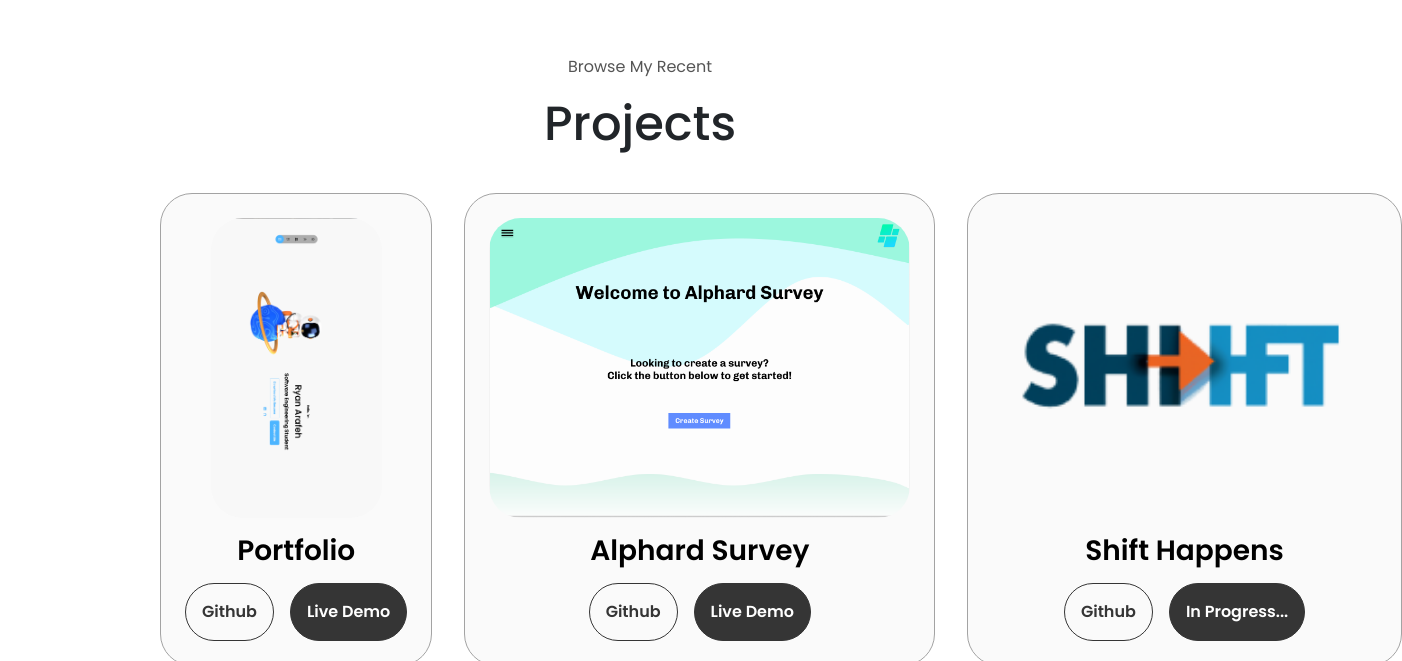
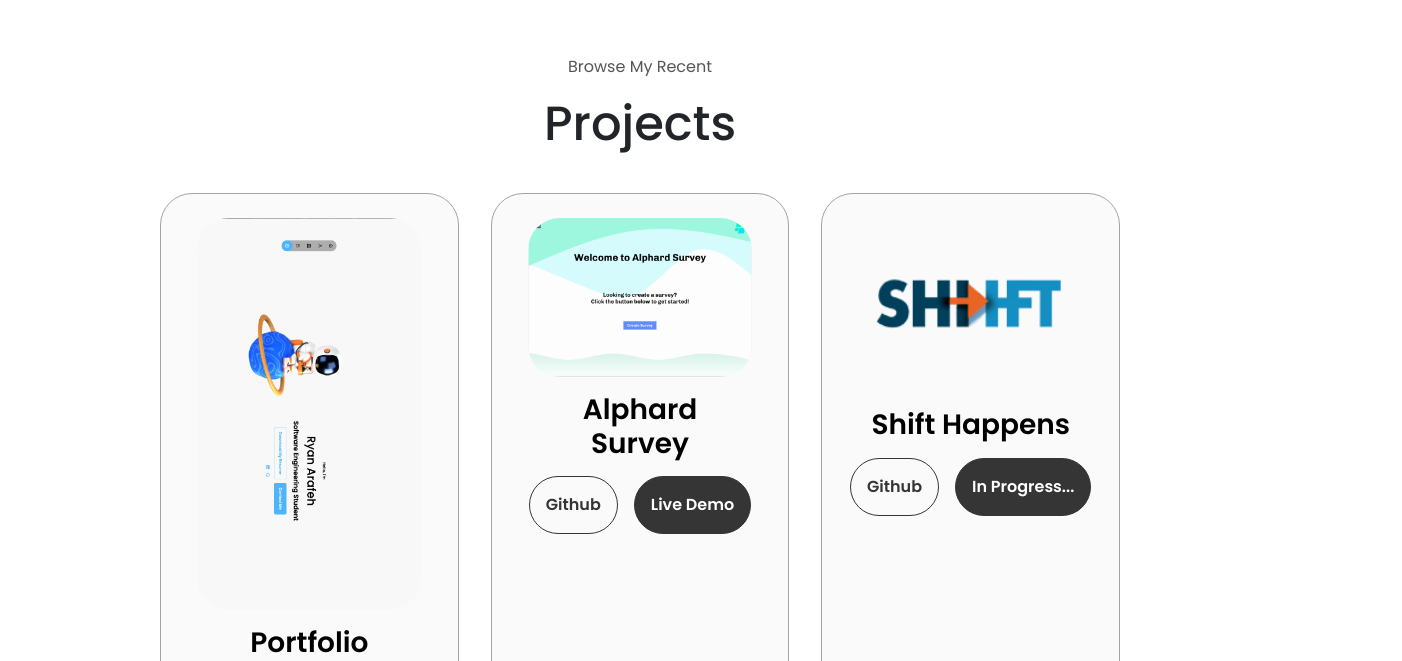
Before and after one commit to issryan/Portfolio, a React (Create React App) app: page / in a window 1280 px wide. Shown: the part 2281-2942 px from the top of the page, 1402 px wide, since content can reach past the window. Built offline with nearby package versions, Linux system fonts and the light colour scheme.

Commit message:
reverted previous image change

```diff
--- a/src/components/myprojects/myprojects.css
+++ b/src/components/myprojects/myprojects.css
@@ -9,7 +9,8 @@
 
   .project-img {
     border-radius: 2rem;
-    height: 300px;
+    height: 90%;
+    width: 90%;
   }
 
   .project-title {
```
